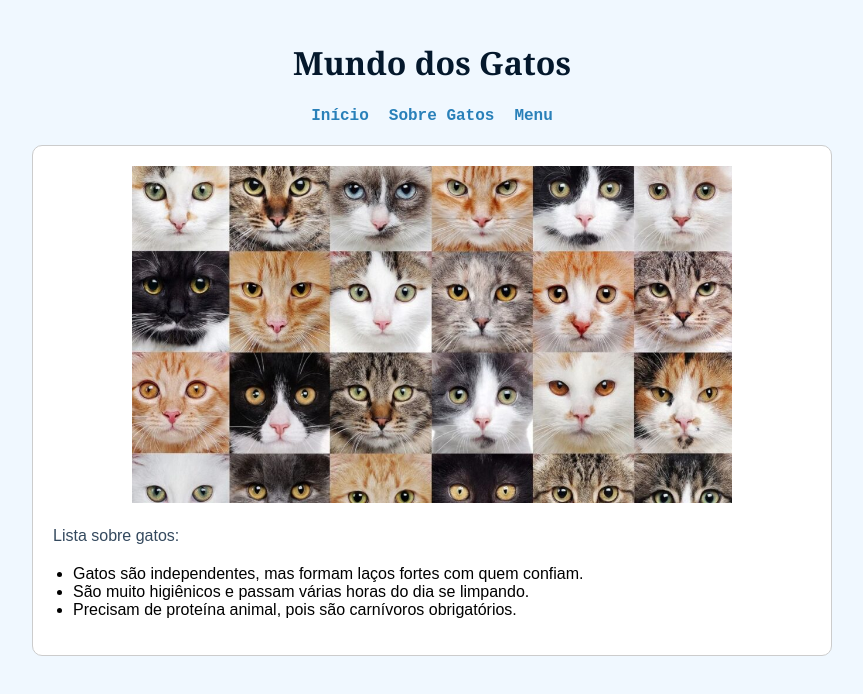
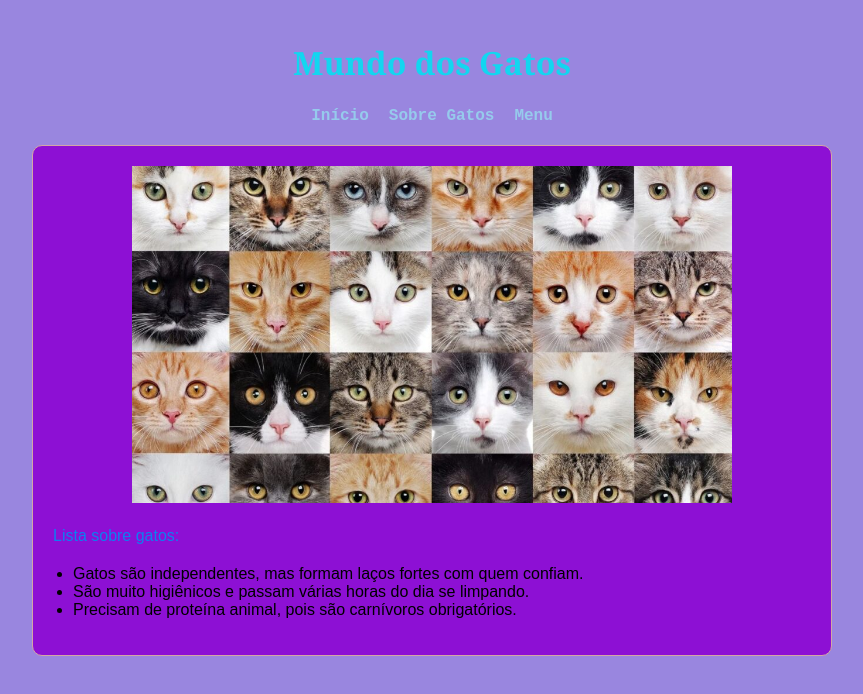
Before and after one commit to liviacunha14/08, a plain HTML site: page index.html in a window 1280 px wide. Shown: the whole page, without its empty margins (208-1071 px from the left). Drawn offline with Linux system fonts and the light colour scheme.

Commit message:
Add mudanças

```diff
--- a/css/estilo.css
+++ b/css/estilo.css
@@ -1,13 +1,13 @@
 body {
   margin: 0 auto;
   max-width: 800px;
-  background-color: #f0f8ff;
+  background-color: #9986df;
   font-family: 'Arial', sans-serif;
   padding: 20px;
 }
 
 #titulo {
-  color: #04182c;
+  color: #12d6f0;
   text-align: center;
   font-family: 'Georgia', serif;
 }
@@ -22,17 +22,17 @@ body {
 
 .menu a {
   text-decoration: none;
-  color: #2980b9;
+  color: #96caec;
   font-weight: bold;
   font-family: 'Courier New', monospace;
 }
 
 .menu a:hover {
-  color: #e74c3c;
+  color: #15e6ca;
 }
 
 .paragrafo {
-  color: #34495e;
+  color: #0d7ff1;
   line-height: 1.6;
   text-align: justify;
 }
@@ -51,9 +51,9 @@ body {
 }
 
 main {
-  background-color: #ffffff;
+  background-color: #8d10d4;
   padding: 20px;
-  border: 1px solid #ccc;
+  border: 1px solid #d3a6a6;
   border-radius: 10px;
   margin-top: 20px;
 }
```
